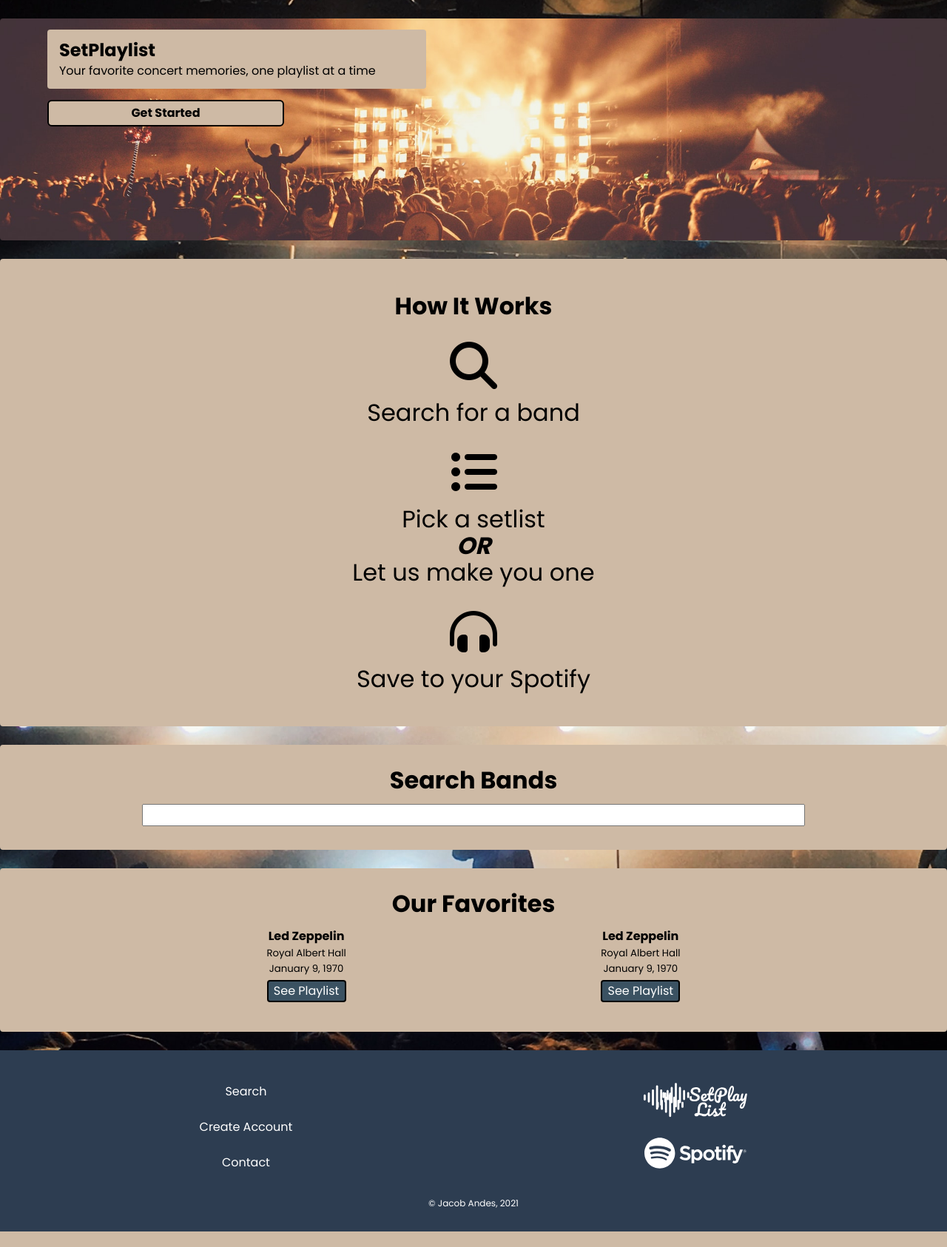
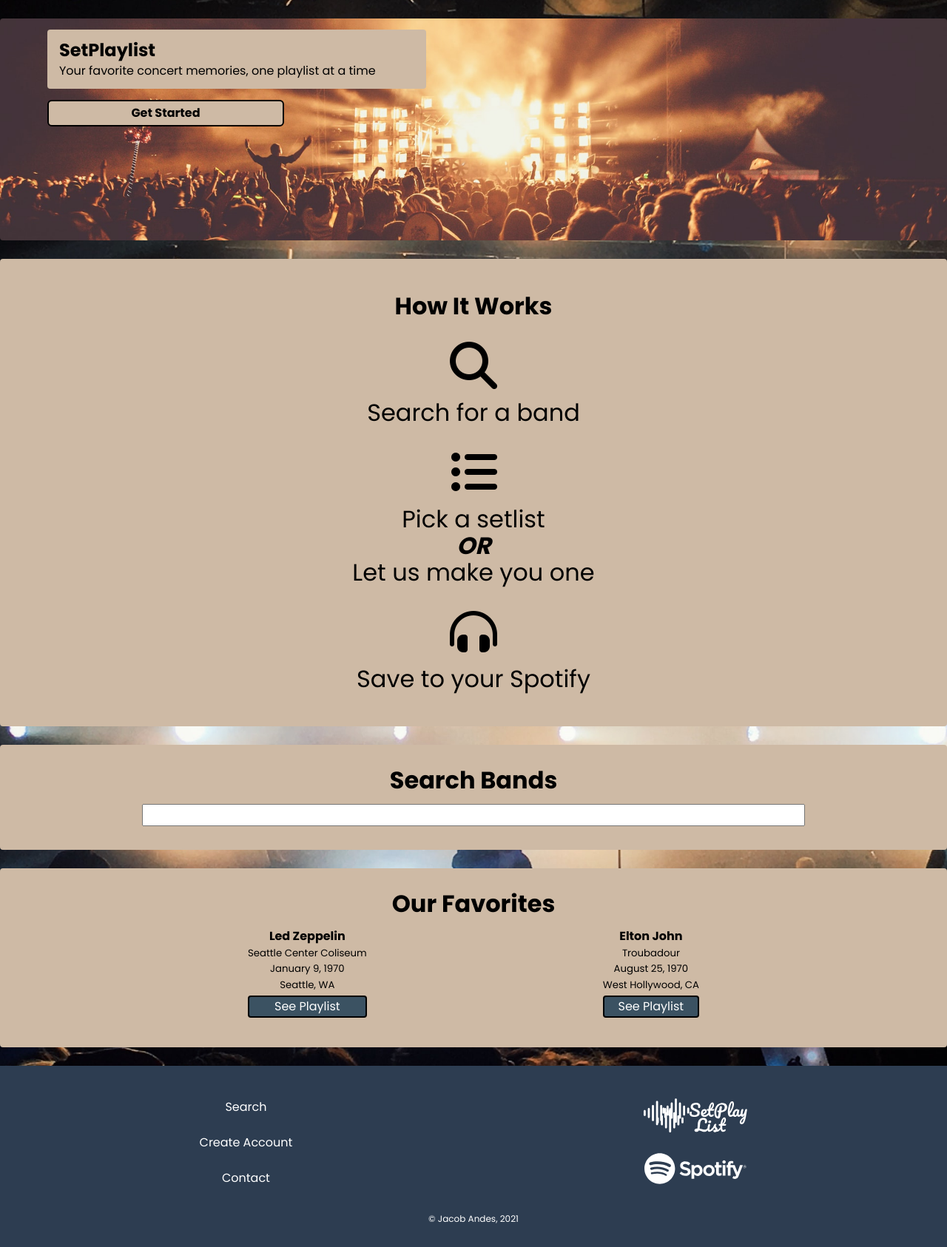
Before and after one commit to booshja/SetPlaylist, a Flask app: page / in a window 1280 px wide. Shown: the part 50-1736 px from the top of the page at 74% size. Before the commit the page ends 1715 px from the top, so only its background shows below. Run offline with Flask 2, Linux system fonts and the light colour scheme; some libraries are stand-ins or nearby versions.

Commit message:
added playlists and links to the landing page

```diff
--- a/SetPlaylist/app.py
+++ b/SetPlaylist/app.py
@@ -113,10 +113,14 @@ def utility_processor():
         """
         venue_name = set["venue"]["name"]
         event_date = set["eventDate"]
+        try:
+            state_code = set["venue"]["city"]["stateCode"]
+        except KeyError:
+            state_code = ""
         venue_loc = (
             set["venue"]["city"]["name"]
             + ", "
-            + set["venue"]["city"]["stateCode"]
+            + state_code
             + ", "
             + set["venue"]["city"]["country"]["code"]
         )
--- a/SetPlaylist/templates/landing.html
+++ b/SetPlaylist/templates/landing.html
@@ -52,21 +52,36 @@ memories, one playlist at a time! {% endblock title %} {% block content %}
         <div class="our-favs__sets">
             <div class="our-favs__sets__set">
                 <h4 class="our-favs__set__text">Led Zeppelin</h4>
-                <h5 class="our-favs__set__text">Royal Albert Hall</h5>
+                <h5 class="our-favs__set__text">Seattle Center Coliseum</h5>
                 <h5 class="our-favs__set__text">January 9, 1970</h5>
-                <a href="#" class="our-favs__set__link">See Playlist</a>
+                <h5 class="our-favs__set__text">Seattle, WA</h5>
+                <a
+                    href="/playlist/show/36QJpDe2go2KgaRleHCDTp/5bdfb380"
+                    class="our-favs__set__link"
+                    >See Playlist</a
+                >
             </div>
             <div class="our-favs__sets__set">
-                <h4 class="our-favs__set__text">Led Zeppelin</h4>
-                <h5 class="our-favs__set__text">Royal Albert Hall</h5>
-                <h5 class="our-favs__set__text">January 9, 1970</h5>
-                <a href="#" class="our-favs__set__link">See Playlist</a>
+                <h4 class="our-favs__set__text">Elton John</h4>
+                <h5 class="our-favs__set__text">Troubadour</h5>
+                <h5 class="our-favs__set__text">August 25, 1970</h5>
+                <h5 class="our-favs__set__text">West Hollywood, CA</h5>
+                <a
+                    href="/playlist/show/3PhoLpVuITZKcymswpck5b/bd41df2"
+                    class="our-favs__set__link"
+                    >See Playlist</a
+                >
             </div>
             <div class="our-favs__sets__set" id="fav-third">
-                <h4 class="our-favs__set__text">Led Zeppelin</h4>
-                <h5 class="our-favs__set__text">Royal Albert Hall</h5>
-                <h5 class="our-favs__set__text">January 9, 1970</h5>
-                <a href="#" class="our-favs__set__link">See Playlist</a>
+                <h4 class="our-favs__set__text">David Bowie</h4>
+                <h5 class="our-favs__set__text">Paramount Theatre</h5>
+                <h5 class="our-favs__set__text">October 31, 1972</h5>
+                <h5 class="our-favs__set__text">Seattle, WA</h5>
+                <a
+                    href="/playlist/show/0oSGxfWSnnOXhD2fKuz2Gy/73f09215"
+                    class="our-favs__set__link"
+                    >See Playlist</a
+                >
             </div>
         </div>
     </div>
```
